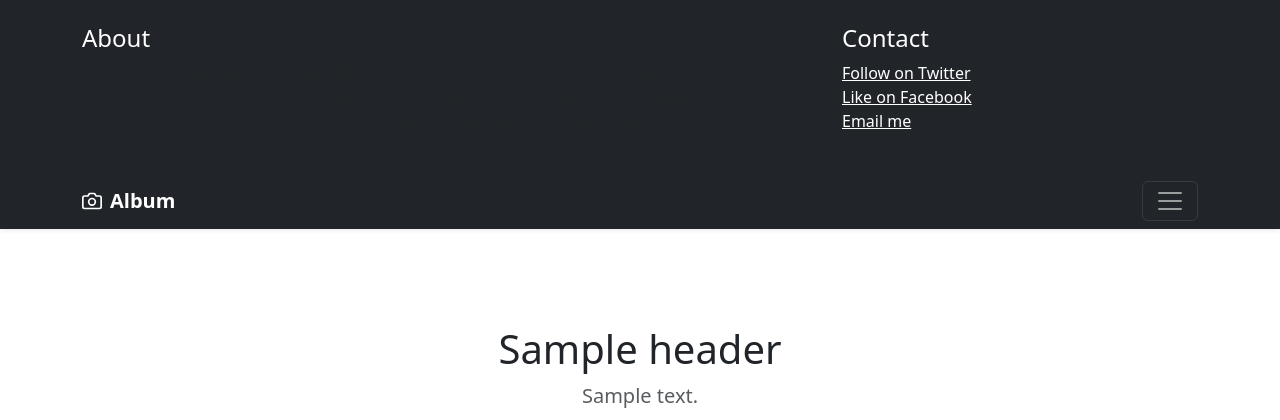
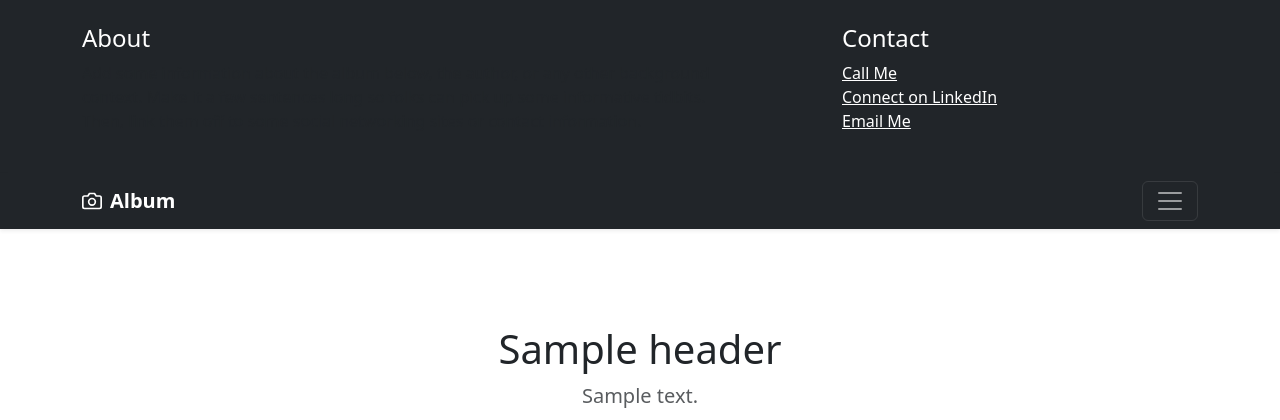
Before and after one commit to HaydenBussard/my_resume, a Django app: page / in a window 1280 px wide, after a click that opens the changed part. Shown: the top 420 px of the page. Run offline with Django 4.2, Linux system fonts and the light colour scheme; tables that the repository leaves empty hold one stand-in row (values such as "Sample post"); grey boxes marked "Sample" are stand-in pictures; data that the repository does not hold is empty.

Commit message:
contact data

```diff
--- a/jobs/templates/jobs/home.html
+++ b/jobs/templates/jobs/home.html
@@ -97,9 +97,9 @@
         <div class="col-sm-4 offset-md-1 py-4">
           <h4 class="text-white">Contact</h4>
           <ul class="list-unstyled">
-            <li><a href="#" class="text-white">Follow on Twitter</a></li>
-            <li><a href="#" class="text-white">Like on Facebook</a></li>
-            <li><a href="#" class="text-white">Email me</a></li>
+            <li><a href="412-722-7076" class="text-white">Call Me</a></li>
+            <li><a href="https://www.linkedin.com/in/haydenbussard" class="text-white">Connect on LinkedIn</a></li>
+            <li><a href="mailto:haydenbussard@outlook.com" class="text-white">Email Me</a></li>
           </ul>
         </div>
       </div>
```
